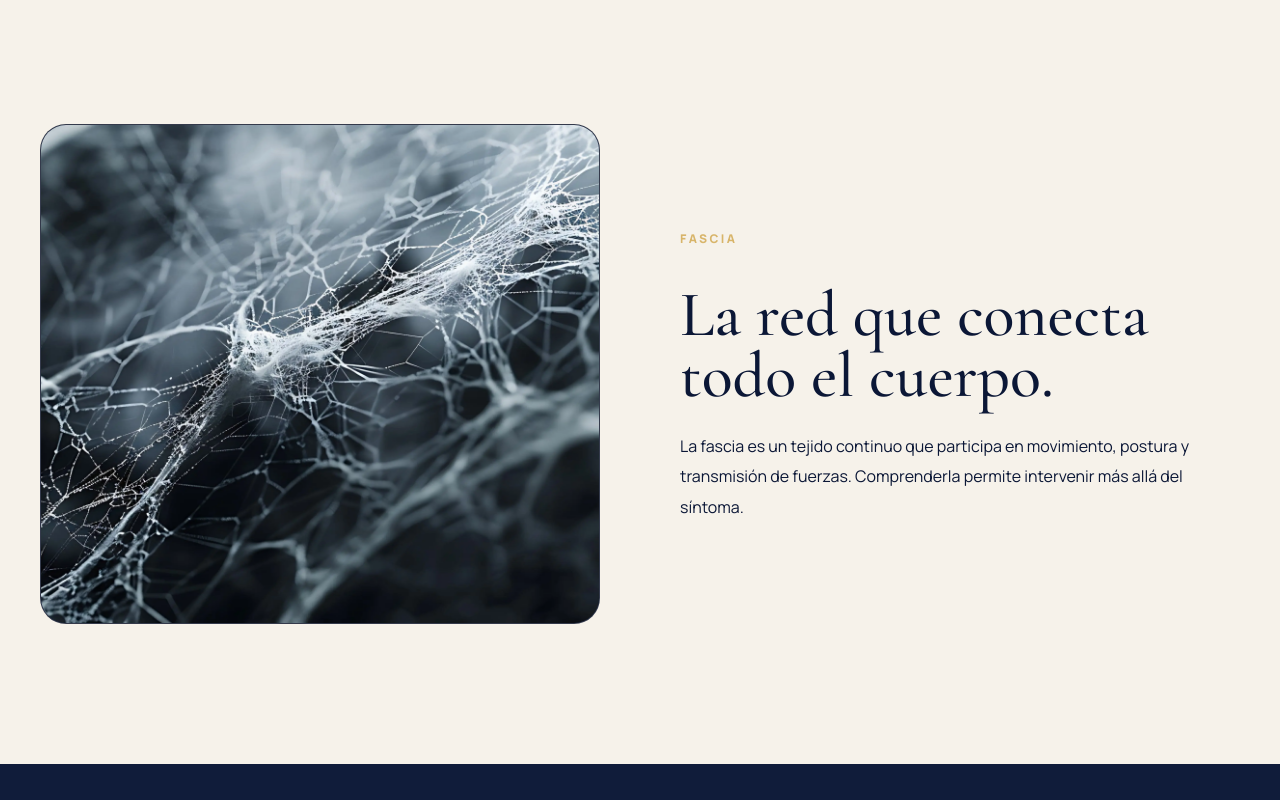
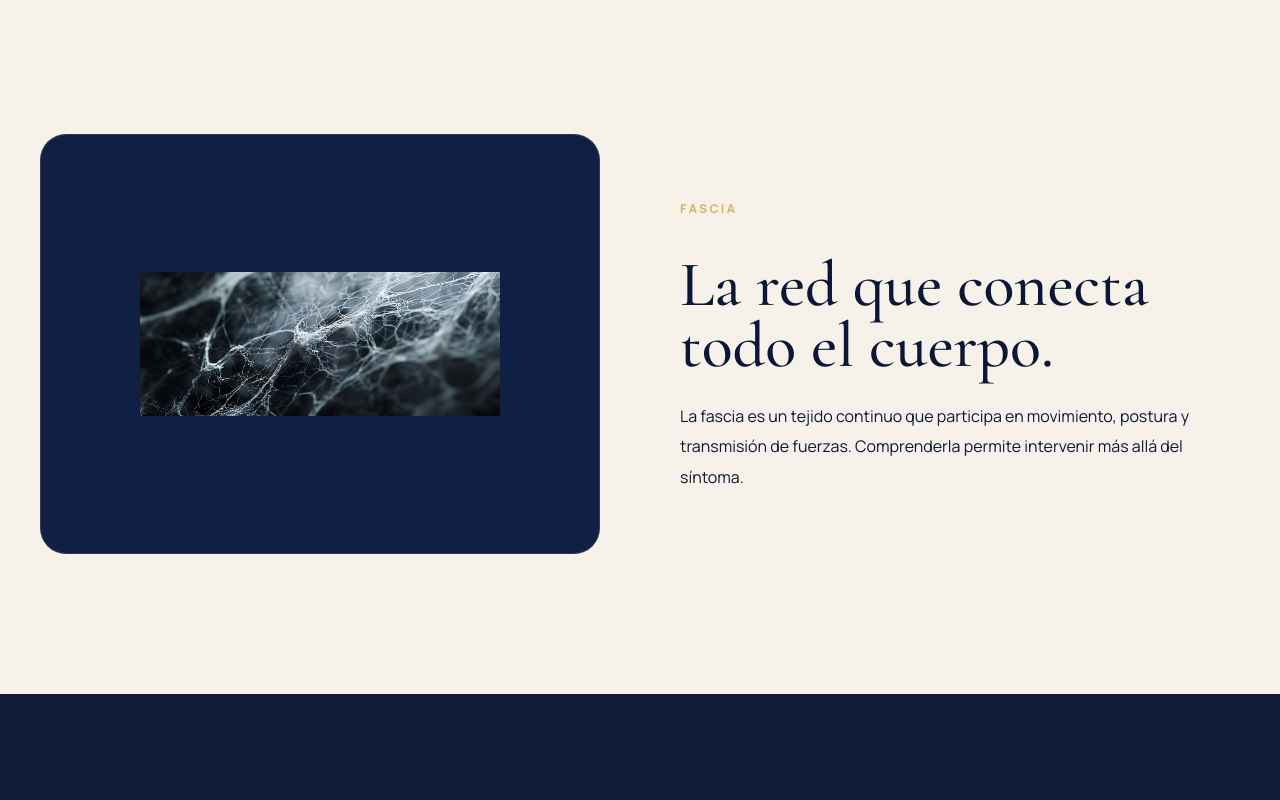
Before and after one commit to RichardPlata/guqi-website, a React (Vite) app: page /filosofia in a window 1280 px wide. Shown: the part 1600-2400 px from the top of the page. Built offline with nearby package versions, Linux system fonts and the light colour scheme.

Commit message:
Ying-Yang

```diff
--- a/src/index.css
+++ b/src/index.css
@@ -1038,17 +1038,30 @@ select {
 
 .philosophy-media {
   width: 100%;
-  height: 500px;
+  height: auto;
+  min-height: 420px;
   overflow: hidden;
   border-radius: 26px;
   border: 1px solid rgba(216, 181, 106, 0.18);
   background: var(--navy-2);
-}
-
-.philosophy-media img,
+
+  display: flex;
+  justify-content: center;
+  align-items: center;
+  padding: 44px;
+}
+
+.philosophy-media img {
+  width: 100%;
+  max-width: 360px;
+  height: auto;
+  display: block;
+}
+
 .philosophy-media video {
   width: 100%;
   height: 100%;
+  min-height: 420px;
   object-fit: cover;
   display: block;
 }
```
